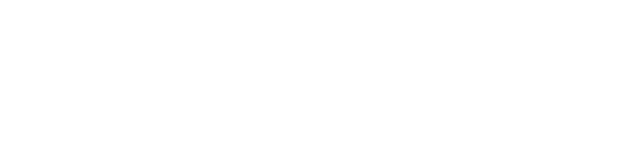
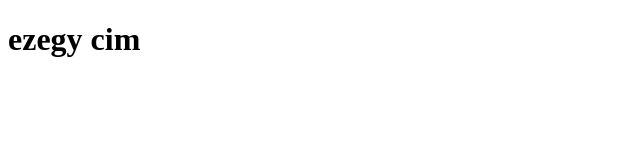
Before and after one commit to BalazsBububu/teszt, a plain HTML site: page 01.23/nem.html in a window 1280 px wide. Shown: the whole page, without its empty margins (0-640 px from the left). Drawn offline with Linux system fonts and the light colour scheme.

Commit message:
modositasok

```diff
--- a/01.23/nem.html
+++ b/01.23/nem.html
@@ -7,6 +7,6 @@
     <title>Document</title>
 </head>
 <body>
-
+    <h1>ezegy cim</h1>
 </body>
 </html>
```
